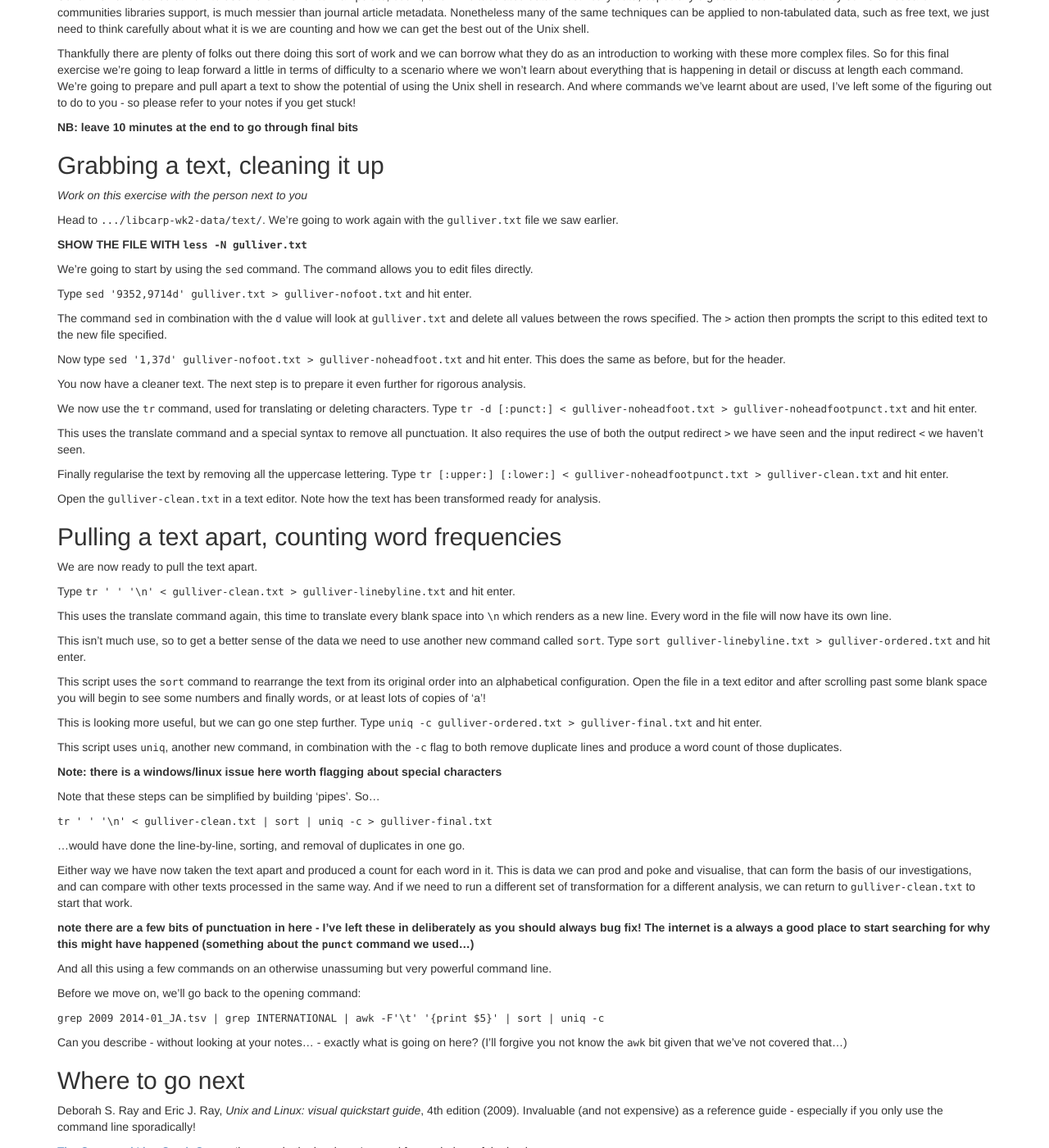
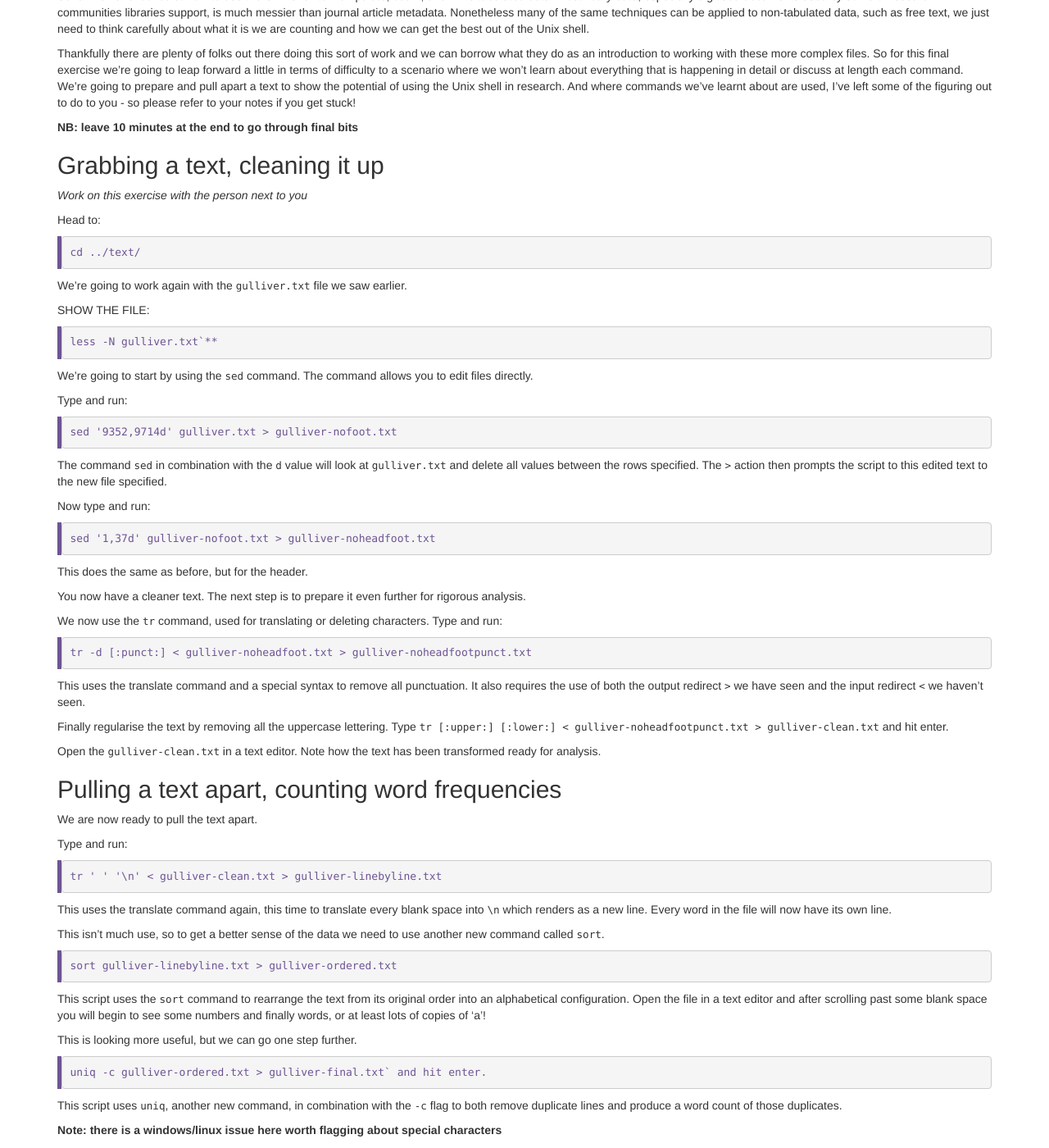
Before and after one commit to ucsdlib/library-bash, a Jekyll site: the page built from _episodes/03-free-text.md, in a window 1280 px wide and 1400 px high, scrolled down 388 px. Shown: the whole window at 82% size. Built offline with Jekyll 4.4.1, drawn with Linux system fonts in a browser that asks for light colours.

```diff
--- a/_episodes/03-free-text.md
+++ b/_episodes/03-free-text.md
@@ -34,29 +34,56 @@ I've left some of the figuring out to do to you - so please refer to your notes
 
 *Work on this exercise with the person next to you*
 
-Head to `.../libcarp-wk2-data/text/`.
+Head to:
+
+~~~
+cd ../text/
+~~~
+{: .source}
+
 We're going to work again with the `gulliver.txt` file we saw earlier.
 
-**SHOW THE FILE WITH `less -N gulliver.txt`**
+SHOW THE FILE:
 
-We're going to start by using the `sed` command.
-The command allows you to edit files directly.
+~~~
+less -N gulliver.txt`**
+~~~
+{: .source}
 
-Type `sed '9352,9714d' gulliver.txt > gulliver-nofoot.txt` and hit enter.
+We're going to start by using the `sed` command. The command allows you to edit files directly.
+
+Type and run:
+
+~~~
+sed '9352,9714d' gulliver.txt > gulliver-nofoot.txt
+~~~
+{: .source}
+
 
 The command `sed` in combination with the `d`
 value will look at `gulliver.txt` and delete all
 values between the rows specified. The `>` action then
 prompts the script to this edited text to the new file specified.
 
-Now type `sed '1,37d' gulliver-nofoot.txt > gulliver-noheadfoot.txt` and hit enter.
+Now type and run:
+
+~~~
+sed '1,37d' gulliver-nofoot.txt > gulliver-noheadfoot.txt
+~~~
+{: .source}
+
 This does the same as before, but for the header.
 
 You now have a cleaner text. The next step is to
 prepare it even further for rigorous analysis.
 
 We now use the `tr` command, used for translating or
-deleting characters. Type `tr -d [:punct:] < gulliver-noheadfoot.txt > gulliver-noheadfootpunct.txt` and hit enter.
+deleting characters. Type and run:
+
+~~~
+tr -d [:punct:] < gulliver-noheadfoot.txt > gulliver-noheadfootpunct.txt
+~~~
+{: .source}
 
 This uses the translate command and a special syntax to remove all punctuation.
 It also requires the use of both the output redirect `>` we have seen and the input redirect `<` we haven't seen.
@@ -70,13 +97,23 @@ Open the `gulliver-clean.txt` in a text editor. Note how the text has been trans
 
 We are now ready to pull the text apart.
 
-Type `tr ' ' '\n' < gulliver-clean.txt > gulliver-linebyline.txt` and hit enter.
+Type and run:
+
+~~~
+tr ' ' '\n' < gulliver-clean.txt > gulliver-linebyline.txt
+~~~
+{: .source}
 
 This uses the translate command again, this time to translate every blank
 space into `\n` which renders as a new line. Every word in the file will now have its own line.
 
 This isn't much use, so to get a better sense of the data we need to use another
-new command called `sort`. Type `sort gulliver-linebyline.txt > gulliver-ordered.txt` and hit enter.
+new command called `sort`.
+
+~~~
+sort gulliver-linebyline.txt > gulliver-ordered.txt
+~~~
+{: .source}
 
 This script uses the `sort` command to rearrange the text from its
 original order into an alphabetical configuration. Open the file in
@@ -84,7 +121,11 @@ a text editor and after scrolling past some blank space you will
 begin to see some numbers and finally words, or at least lots of copies of 'a'!
 
 This is looking more useful, but we can go one step further.
-Type `uniq -c gulliver-ordered.txt > gulliver-final.txt` and hit enter.
+
+~~~
+uniq -c gulliver-ordered.txt > gulliver-final.txt` and hit enter.
+~~~
+{: .source}
 
 This script uses `uniq`, another new command, in combination
 with the `-c` flag to both remove duplicate lines and produce a word count of those duplicates.
@@ -94,7 +135,10 @@ about special characters**
 
 Note that these steps can be simplified by building 'pipes'. So...
 
-`tr ' ' '\n' < gulliver-clean.txt | sort | uniq -c > gulliver-final.txt`
+~~~
+tr ' ' '\n' < gulliver-clean.txt | sort | uniq -c > gulliver-final.txt
+~~~
+{: .source}
 
 ...would have done the line-by-line, sorting, and removal of duplicates in one go.
 
```
Also changed, not shown: _episodes/01-intro-shell.md (+8 -3 lines).
